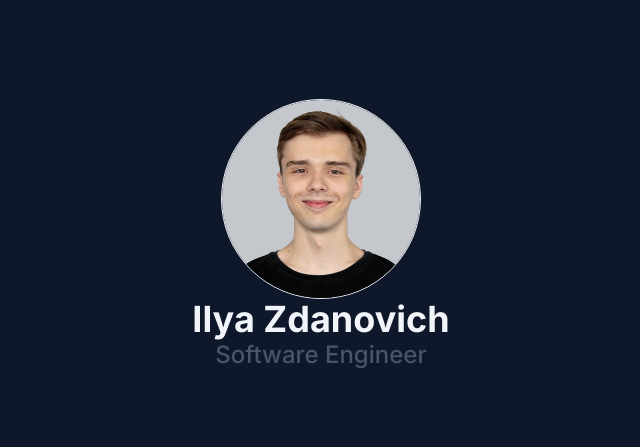
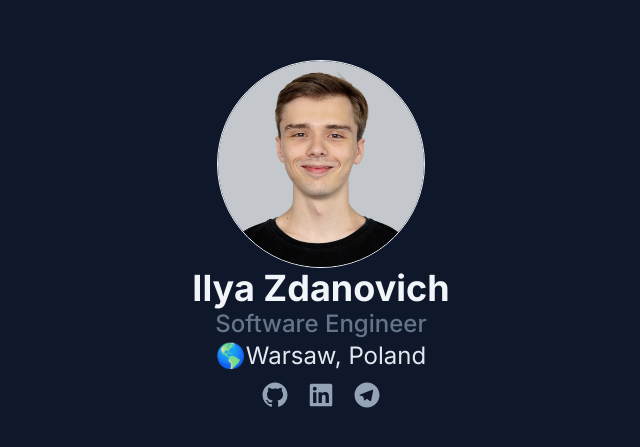
Before and after one commit to tryonelove/tryonelove.app, a Next.js app: page / in a window 1280 px wide. Shown: the part 165-612 px from the top of the page, without its empty margins (319-959 px from the left). Built offline with nearby package versions, Linux system fonts and the light colour scheme.

Commit message:
update stuff

```diff
--- /dev/null
+++ b/src/common/specialSymbols/NbSp/NbSp.tsx
@@ -0,0 +1,3 @@
+import { nbSp } from './constants';
+
+export const NbSp = () => <>{nbSp}</>;
--- /dev/null
+++ b/src/common/specialSymbols/NbSp/constants.ts
@@ -0,0 +1 @@
+export const nbSp = '\u00A0';
--- /dev/null
+++ b/src/common/specialSymbols/NbSp/index.ts
@@ -0,0 +1,2 @@
+export { nbSp } from './constants';
+export { NbSp } from './NbSp';
--- /dev/null
+++ b/src/components/AnimatedLink/AnimatedLink.tsx
@@ -0,0 +1,23 @@
+import clsx from 'clsx';
+import Link from 'next/link';
+import { ReactNode } from 'react';
+
+interface AnimatedLinkProps {
+    className?: string;
+    children: ReactNode;
+    href: string;
+}
+
+export function AnimatedLink({ className, children, href }: AnimatedLinkProps) {
+    return (
+        <Link
+            className={clsx(
+                className,
+                'textl-xl text-slate-400 duration-150 ease-in hover:text-slate-100 hover:duration-150 sm:text-3xl'
+            )}
+            href={href}
+        >
+            {children}
+        </Link>
+    );
+}
--- /dev/null
+++ b/src/components/AnimatedLink/index.ts
@@ -0,0 +1 @@
+export { AnimatedLink } from './AnimatedLink';
--- a/src/components/App/App.tsx
+++ b/src/components/App/App.tsx
@@ -1,26 +1,31 @@
 import Image from 'next/image';
 import avatar from 'public/avatar.png';
 import { BubbleContainer } from '../Bubble';
+import { Socials } from '../Socials';
 
 export function AppMain() {
     return (
-        <main className='h-screen bg-slate-900'>
-            <BubbleContainer className='h-[3000px] w-[3000px] bg-[radial-gradient(ellipse_at_center,_var(--tw-gradient-stops))] from-gray-700 via-gray-900 to-black opacity-20 blur-sm' />
-            <div className='container absolute mx-auto flex h-full items-center justify-center p-5'>
+        <div className='flex h-screen justify-center overflow-auto bg-slate-900'>
+            <BubbleContainer className='bg-[radial-gradient(ellipse_at_center,_var(--tw-gradient-stops))] from-gray-700 via-gray-900 to-black opacity-50 blur-sm duration-500 ease-out' />
+            <div className='container z-10 mx-auto flex h-full items-center justify-center p-5'>
                 <div className='flex flex-col items-center'>
-                    <Image
-                        className='rounded-full border border-slate-100'
-                        width={200}
-                        height={200}
-                        src={avatar}
-                        alt='Ilya Zdanovich'
-                    />
+                    <div className='h-20 w-20 sm:h-52 sm:w-52'>
+                        <Image
+                            className='rounded-full border border-slate-100'
+                            src={avatar}
+                            alt='Ilya Zdanovich'
+                        />
+                    </div>
                     <div className='text-center'>
-                        <p className='text-4xl font-bold text-slate-100'>Ilya Zdanovich</p>
-                        <p className='text-2xl font-medium text-slate-600'>Software Engineer</p>
+                        <p className='text-sm text-slate-100 sm:text-3xl md:text-4xl'>
+                            <span className='font-bold'>Ilya Zdanovich</span>
+                        </p>
+                        <p className='text-xs font-medium text-slate-500 sm:text-2xl'>Software Engineer</p>
+                        <p className='text-xs text-slate-200 sm:text-2xl'>🌎Warsaw, Poland</p>
                     </div>
+                    <Socials />
                 </div>
             </div>
-        </main>
+        </div>
     );
 }
--- a/src/components/Bubble/Bubble.tsx
+++ b/src/components/Bubble/Bubble.tsx
@@ -23,12 +23,13 @@
         const bubbleCenterX = center.x - width / 2;
         const bubbleCenterY = center.y - height / 2;
 
-        bubbleRef.current.style.top = createPxUnits(bubbleCenterY);
-        bubbleRef.current.style.left = createPxUnits(bubbleCenterX);
+        bubbleRef.current.style.transform = `translate(${createPxUnits(bubbleCenterX)}, ${createPxUnits(
+            bubbleCenterY
+        )}`;
     }, [center, center.x, center.y, theme]);
 
     return (
-        <div className='absolute h-full w-full overflow-hidden'>
+        <div className='absolute h-screen w-full overflow-hidden'>
             <div
                 className={clsx(className, 'absolute rounded-full')}
                 ref={bubbleRef}
--- a/src/components/Bubble/BubbleContainer.tsx
+++ b/src/components/Bubble/BubbleContainer.tsx
@@ -28,7 +28,7 @@
                 <Bubble
                     className={clsx(
                         className,
-                        'h-[3000px] w-[3000px] bg-[radial-gradient(ellipse_at_center,_var(--tw-gradient-stops))] from-gray-700 via-gray-900 to-black opacity-20 blur-sm'
+                        'aspect-square h-[400%] bg-[radial-gradient(ellipse_at_center,_var(--tw-gradient-stops))] from-gray-700 via-gray-900 to-black blur-sm'
                     )}
                     center={bubbleCenterCoordinates}
                 />
--- /dev/null
+++ b/src/components/Socials/Socials.tsx
@@ -0,0 +1,44 @@
+import { ReactNode } from 'react';
+import { RiGithubFill, RiLinkedinBoxFill, RiTelegramFill } from 'react-icons/ri';
+import { AnimatedLink } from '../AnimatedLink';
+
+type LinkName = 'github' | 'linkedin' | 'telegram';
+
+type LinkItem = {
+    name: LinkName;
+    href: string;
+    icon: ReactNode;
+};
+
+const LINKS: LinkItem[] = [
+    {
+        name: 'github',
+        href: process.env.NEXT_PUBLIC_GITHUB_PROFILE_URL,
+        icon: <RiGithubFill />,
+    },
+    {
+        name: 'linkedin',
+        href: process.env.NEXT_PUBLIC_LINKEDIN_PROFILE_URL,
+        icon: <RiLinkedinBoxFill />,
+    },
+    {
+        name: 'telegram',
+        href: process.env.NEXT_PUBLIC_TELEGRAM_PROFILE_URL,
+        icon: <RiTelegramFill />,
+    },
+];
+
+export function Socials() {
+    return (
+        <div className='mt-2 flex justify-around gap-4'>
+            {LINKS.map(({ name, href, icon }) => (
+                <AnimatedLink
+                    key={name}
+                    href={href}
+                >
+                    {icon}
+                </AnimatedLink>
+            ))}
+        </div>
+    );
+}
--- /dev/null
+++ b/src/components/Socials/index.ts
@@ -0,0 +1 @@
+export { Socials } from './Socials';
```
Also changed, not shown: package.json (+10 -8 lines), types/env.d.ts (added, +11 -0 lines), 2 other files (tests, documents, lock files or other folders).
